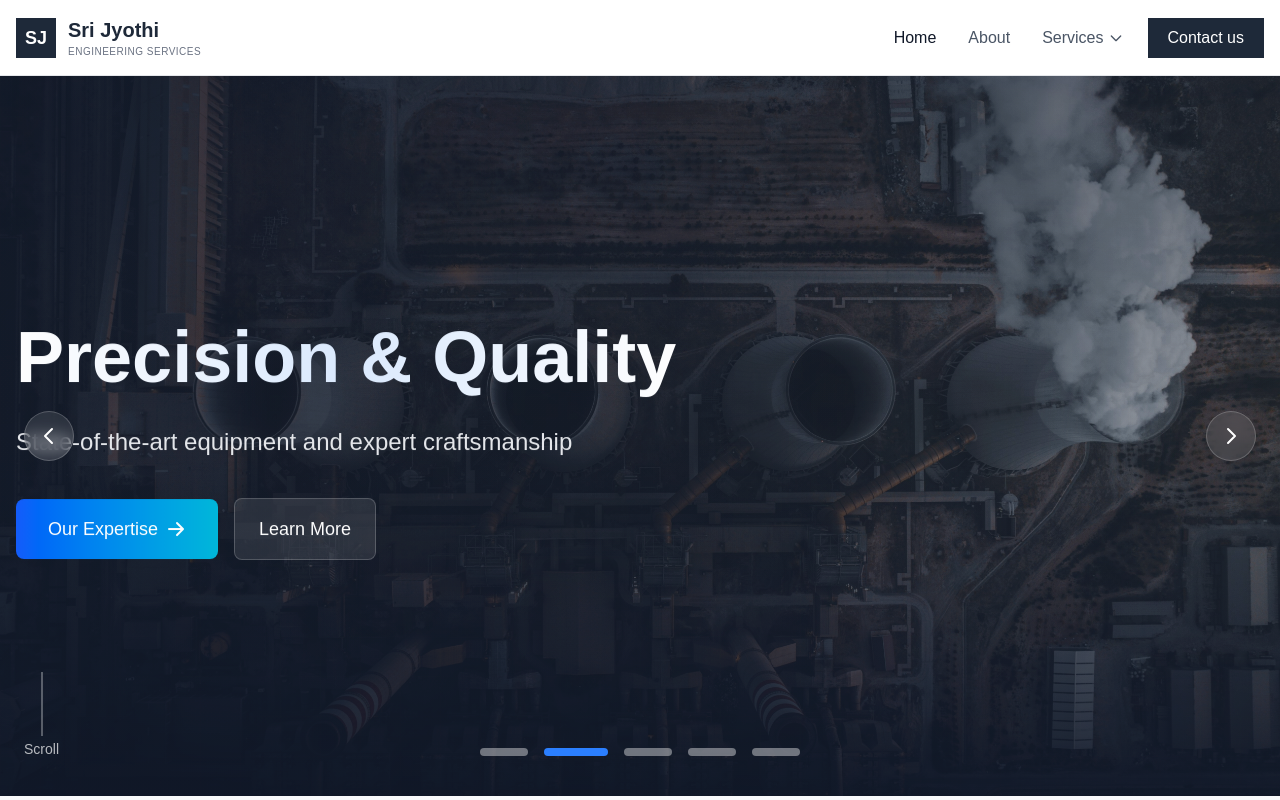
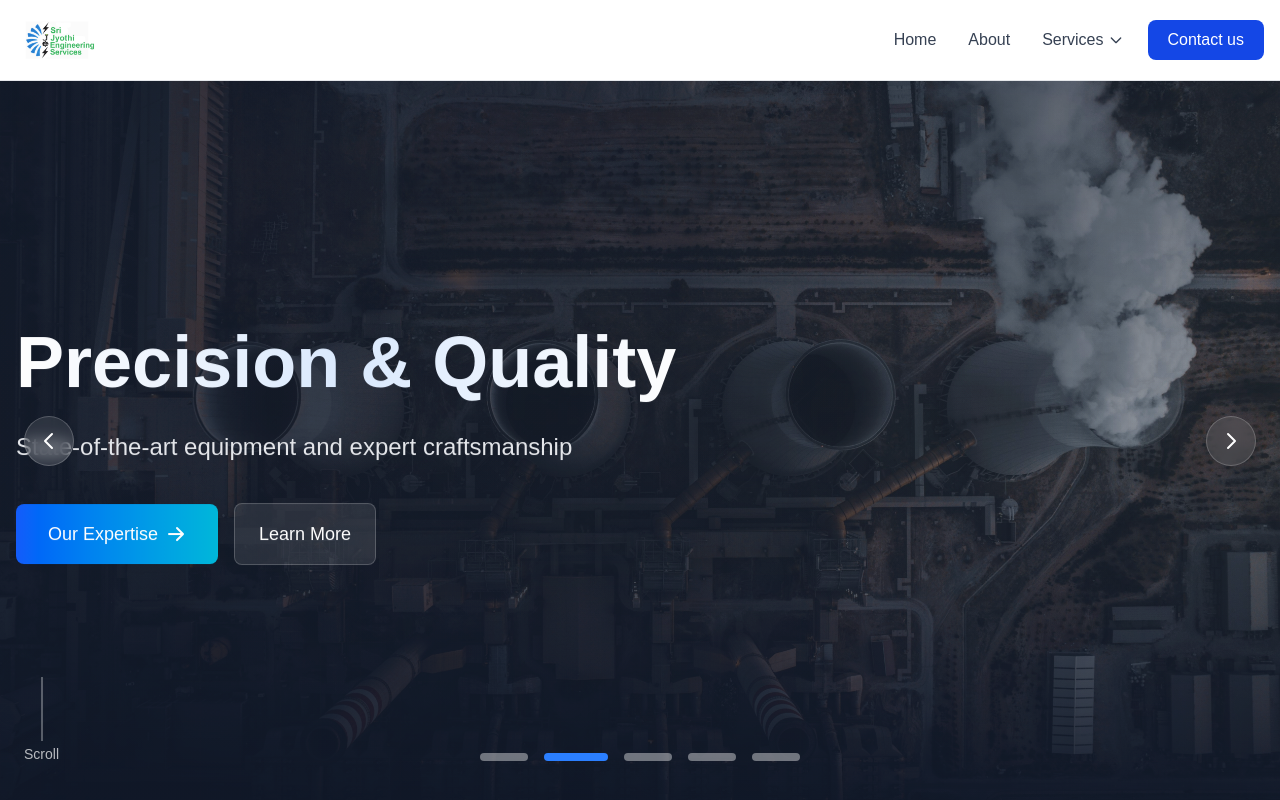
Before and after one commit to techSaswata/jyothi-es, a Next.js app in the folder jyothi-es/: page / in a window 1280 px wide. Shown: the top 800 px of the page. Built offline with nearby package versions, Linux system fonts and the light colour scheme.

Commit message:
improved navbar css with animations

```diff
--- a/jyothi-es/app/childcomp/navbar1.jsx
+++ b/jyothi-es/app/childcomp/navbar1.jsx
@@ -2,41 +2,27 @@
 import { useState, useEffect } from 'react';
 import Link from 'next/link';
 import { usePathname } from 'next/navigation';
+import Image from 'next/image';
 
 const NavBar1 = () => {
-  const [isScrolled, setIsScrolled] = useState(false); // Define isScrolled state
-  const [isServicesOpen, setIsServicesOpen] = useState(false); // Define isServicesOpen state
-  const [isOpen, setIsOpen] = useState(false); // Define isOpen state for mobile menu
+  const [isScrolled, setIsScrolled] = useState(false);
+  const [isServicesOpen, setIsServicesOpen] = useState(false);
+  const [isOpen, setIsOpen] = useState(false);
   const pathname = usePathname();
 
   useEffect(() => {
     const handleScroll = () => {
-      setIsScrolled(window.scrollY > 10); // Update isScrolled based on scroll position
+      setIsScrolled(window.scrollY > 10);
     };
 
     window.addEventListener('scroll', handleScroll);
-    return () => window.removeEventListener('scroll', handleScroll); // Cleanup on unmount
+    return () => window.removeEventListener('scroll', handleScroll);
   }, []);
-
-  const handleAboutClick = (e) => {
-    if (pathname === '/') {
-      e.preventDefault(); // Prevent navigation
-      const section = document.getElementById('about-section');
-      if (section) {
-        const offset = 80; // Adjust this value based on the navbar height
-        const top = section.getBoundingClientRect().top + window.scrollY - offset;
-        window.scrollTo({ top, behavior: 'smooth' });
-      }
-    } else {
-      window.location.href = '/about'; // Navigate to /about if not on the landing page
-    }
-  };
 
   const navLinks = [
     { href: '/', label: 'Home' },
-    { href: '/about', label: 'About', onClick: handleAboutClick },
+    { href: '/about', label: 'About' },
     { href: '/services', label: 'Services', hasSubmenu: true },
-    // { href: '/contact', label: 'Contact' },
   ];
 
   const serviceLinks = [
@@ -70,21 +56,28 @@ const NavBar1 = () => {
   const handleMouseLeaveServices = () => {
     servicesMenuTimeout = setTimeout(() => {
       setIsServicesOpen(false);
-    }, 200); // Add a slight delay before closing
+    }, 200);
   };
 
   return (
-    <nav className={`transition-all duration-300 ${isScrolled ? 'py-2' : 'py-4'}`}>
+    <nav
+      className={`transition-all duration-300 ${
+        isScrolled ? 'py-2 bg-white shadow-md' : 'py-4 bg-white'
+      }`}
+    >
       <div className="container mx-auto px-4">
         <div className="flex items-center justify-between">
           {/* Logo */}
-          <Link href="/" className="flex items-center space-x-3">
-            <div className="w-10 h-10 bg-gray-800 flex items-center justify-center">
-              <span className="text-lg font-bold text-white">SJ</span>
-            </div>
-            <div>
-              <span className="text-xl font-bold text-gray-800">Sri Jyothi</span>
-              <span className="block text-[10px] text-gray-500 tracking-wider font-medium">ENGINEERING SERVICES</span>
+          <Link href="/" className="flex items-center">
+            <div className="relative">
+              <Image
+                src="/SJES-LOGO.jpg"
+                alt="Sri Jyothi Engineering Services Logo"
+                width={90} // Set explicit width
+                height={1} // Set explicit height
+                className="object-contain"
+                priority
+              />
             </div>
           </Link>
 
@@ -92,25 +85,40 @@ const NavBar1 = () => {
           <div className="hidden lg:flex items-center">
             <ul className="flex space-x-8 mr-6">
               {navLinks.map((link) => (
-                <li key={link.href} className="relative">
+                <li key={link.href} className="relative group">
                   {link.hasSubmenu ? (
                     <>
                       <button
-                        className={`flex items-center text-gray-600 hover:text-gray-900 transition-colors
-                          ${pathname.startsWith('/services') || serviceLinks.some(s => pathname === s.href)
-                            ? 'font-medium text-gray-900'
-                            : ''}`}
+                        className={`flex items-center text-gray-700 hover:text-blue-700 transition-colors ${
+                          pathname.startsWith('/services')
+                            ? 'font-medium text-blue-700'
+                            : ''
+                        }`}
                         onMouseEnter={handleMouseEnterServices}
                         onMouseLeave={handleMouseLeaveServices}
                       >
                         {link.label}
-                        <svg xmlns="http://www.w3.org/2000/svg" className="h-4 w-4 ml-1" fill="none" viewBox="0 0 24 24" stroke="currentColor">
-                          <path strokeLinecap="round" strokeLinejoin="round" strokeWidth={2} d="M19 9l-7 7-7-7" />
+                        <svg
+                          xmlns="http://www.w3.org/2000/svg"
+                          className="h-4 w-4 ml-1"
+                          fill="none"
+                          viewBox="0 0 24 24"
+                          stroke="currentColor"
+                        >
+                          <path
+                            strokeLinecap="round"
+                            strokeLinejoin="round"
+                            strokeWidth={2}
+                            d="M19 9l-7 7-7-7"
+                          />
                         </svg>
                       </button>
                       <div
-                        className={`absolute top-full right-0 mt-1 w-60 z-10 transition-all duration-200 transform origin-top-right
-                          ${isServicesOpen ? 'opacity-100 scale-100' : 'opacity-0 scale-95 pointer-events-none'}`}
+                        className={`absolute top-full right-0 mt-1 w-60 z-10 transition-all duration-200 transform origin-top-right ${
+                          isServicesOpen
+                            ? 'opacity-100 scale-100'
+                            : 'opacity-0 scale-95 pointer-events-none'
+                        }`}
                         onMouseEnter={handleMouseEnterServices}
                         onMouseLeave={handleMouseLeaveServices}
                       >
@@ -119,10 +127,11 @@ const NavBar1 = () => {
                             <Link
                               key={service.href}
                               href={service.href}
-                              className={`flex items-center px-4 py-2 text-sm transition-colors
-                                ${pathname === service.href
-                                  ? 'bg-gray-100 text-gray-900 font-medium'
-                                  : 'text-gray-600 hover:bg-gray-50 hover:text-gray-900'}`}
+                              className={`flex items-center px-4 py-2 text-sm transition-colors ${
+                                pathname === service.href
+                                  ? 'bg-gray-100 text-blue-700 font-medium'
+                                  : 'text-gray-600 hover:bg-gray-50 hover:text-blue-700'
+                              }`}
                             >
                               <span className="mr-2.5 text-base">{service.icon}</span>
                               <span>{service.label}</span>
@@ -134,13 +143,12 @@ const NavBar1 = () => {
                   ) : (
                     <Link
                       href={link.href}
-                      onClick={link.onClick || null}
-                      className={`text-gray-600 hover:text-gray-900 transition-colors
-                        ${pathname === link.href
-                          ? 'font-medium text-gray-900'
-                          : ''}`}
+                      className={`text-gray-700 hover:text-blue-700 transition-colors relative group ${
+                        pathname === link.href ? 'font-medium text-blue-700' : ''
+                      }`}
                     >
                       {link.label}
+                      <span className="absolute bottom-0 left-0 w-0 h-[2px] bg-blue-700 transition-all duration-300 group-hover:w-full"></span>
                     </Link>
                   )}
                 </li>
@@ -148,8 +156,7 @@ const NavBar1 = () => {
             </ul>
             <Link
               href="/contact"
-              className="px-5 py-2 bg-gray-800 text-white font-medium
-                hover:bg-gray-700 transition-colors"
+              className="px-5 py-2 bg-blue-700 text-white font-medium hover:bg-blue-600 transition-colors rounded-lg"
             >
               Contact us
             </Link>
@@ -158,17 +165,37 @@ const NavBar1 = () => {
           {/* Mobile menu button */}
           <button
             onClick={toggleMobileMenu}
-            className="lg:hidden p-2 text-gray-600 hover:text-gray-900 transition-colors"
+            className="lg:hidden p-2 text-gray-700 hover:text-blue-700 transition-colors"
             aria-expanded={isOpen}
           >
             <span className="sr-only">Open menu</span>
             {isOpen ? (
-              <svg className="h-6 w-6" fill="none" viewBox="0 0 24 24" stroke="currentColor">
-                <path strokeLinecap="round" strokeLinejoin="round" strokeWidth={2} d="M6 18L18 6M6 6l12 12" />
+              <svg
+                className="h-6 w-6"
+                fill="none"
+                viewBox="0 0 24 24"
+                stroke="currentColor"
+              >
+                <path
+                  strokeLinecap="round"
+                  strokeLinejoin="round"
+                  strokeWidth={2}
+                  d="M6 18L18 6M6 6l12 12"
+                />
               </svg>
             ) : (
-              <svg className="h-6 w-6" fill="none" viewBox="0 0 24 24" stroke="currentColor">
-                <path strokeLinecap="round" strokeLinejoin="round" strokeWidth={2} d="M4 6h16M4 12h16M4 18h16" />
+              <svg
+                className="h-6 w-6"
+                fill="none"
+                viewBox="0 0 24 24"
+                stroke="currentColor"
+              >
+                <path
+                  strokeLinecap="round"
+                  strokeLinejoin="round"
+                  strokeWidth={2}
+                  d="M4 6h16M4 12h16M4 18h16"
+                />
               </svg>
             )}
           </button>
@@ -187,33 +214,44 @@ const NavBar1 = () => {
                   <div>
                     <button
                       onClick={toggleServicesMenu}
-                      className={`flex justify-between items-center w-full px-4 py-2 text-left
-                        ${pathname.startsWith('/services') || serviceLinks.some(s => pathname === s.href)
-                          ? 'font-medium text-gray-900'
-                          : 'text-gray-600'
-                        }`}
+                      className={`flex justify-between items-center w-full px-4 py-2 text-left ${
+                        pathname.startsWith('/services')
+                          ? 'font-medium text-blue-700'
+                          : 'text-gray-700'
+                      }`}
                     >
                       <span>{link.label}</span>
                       <svg
                         xmlns="http://www.w3.org/2000/svg"
-                        className={`h-4 w-4 transition-transform duration-200 ${isServicesOpen ? 'rotate-180' : ''}`}
+                        className={`h-4 w-4 transition-transform duration-200 ${
+                          isServicesOpen ? 'rotate-180' : ''
+                        }`}
                         fill="none"
                         viewBox="0 0 24 24"
                         stroke="currentColor"
                       >
-                        <path strokeLinecap="round" strokeLinejoin="round" strokeWidth={2} d="M19 9l-7 7-7-7" />
+                        <path
+                          strokeLinecap="round"
+                          strokeLinejoin="round"
+                          strokeWidth={2}
+                          d="M19 9l-7 7-7-7"
+                        />
                       </svg>
                     </button>
-                    <div className={`transition-all duration-300 overflow-hidden bg-gray-50 ${isServicesOpen ? 'max-h-96' : 'max-h-0'}`}>
+                    <div
+                      className={`transition-all duration-300 overflow-hidden bg-gray-50 ${
+                        isServicesOpen ? 'max-h-96' : 'max-h-0'
+                      }`}
+                    >
                       {serviceLinks.map((service) => (
                         <Link
                           key={service.href}
                           href={service.href}
-                          className={`flex items-center px-6 py-2 text-sm
-                            ${pathname === service.href
-                              ? 'text-gray-900 font-medium'
-                              : 'text-gray-600 hover:text-gray-900'
-                            }`}
+                          className={`flex items-center px-6 py-2 text-sm ${
+                            pathname === service.href
+                              ? 'text-blue-700 font-medium'
+                              : 'text-gray-700 hover:text-blue-700'
+                          }`}
                         >
                           <span className="mr-2.5 text-base">{service.icon}</span>
                           {service.label}
@@ -224,11 +262,11 @@ const NavBar1 = () => {
                 ) : (
                   <Link
                     href={link.href}
-                    className={`block px-4 py-2
-                      ${pathname === link.href
-                        ? 'font-medium text-gray-900'
-                        : 'text-gray-600 hover:text-gray-900'
-                      }`}
+                    className={`block px-4 py-2 ${
+                      pathname === link.href
+                        ? 'font-medium text-blue-700'
+                        : 'text-gray-700 hover:text-blue-700'
+                    }`}
                   >
                     {link.label}
                   </Link>
@@ -238,7 +276,7 @@ const NavBar1 = () => {
             <div className="py-3 px-4">
               <Link
                 href="/contact"
-                className="block w-full text-center py-2 px-4 bg-gray-800 text-white font-medium hover:bg-gray-700 transition-colors"
+                className="block w-full text-center py-2 px-4 bg-blue-700 text-white font-medium hover:bg-blue-600 transition-colors rounded-lg"
               >
                 Get in Touch
               </Link>
```
